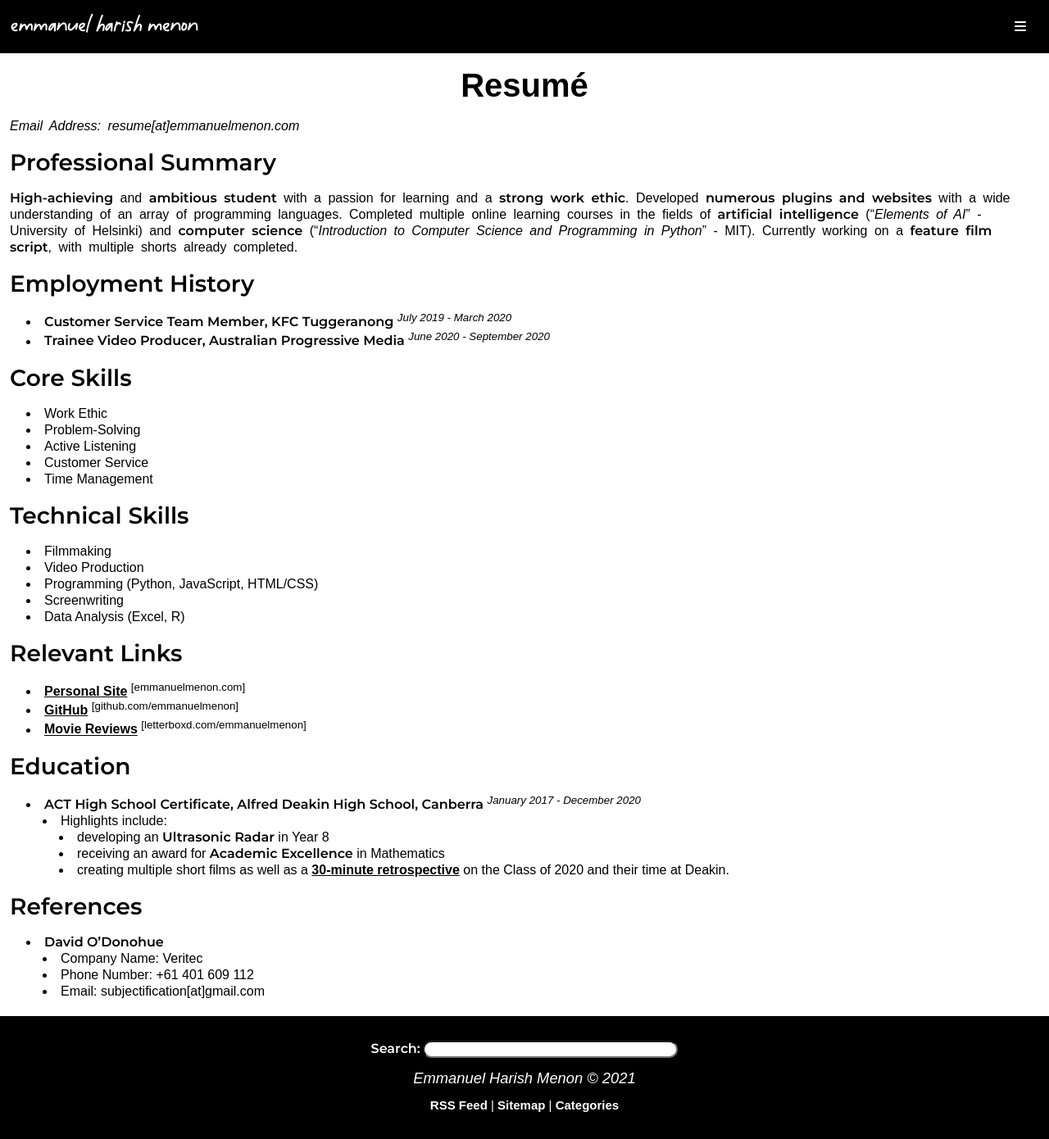
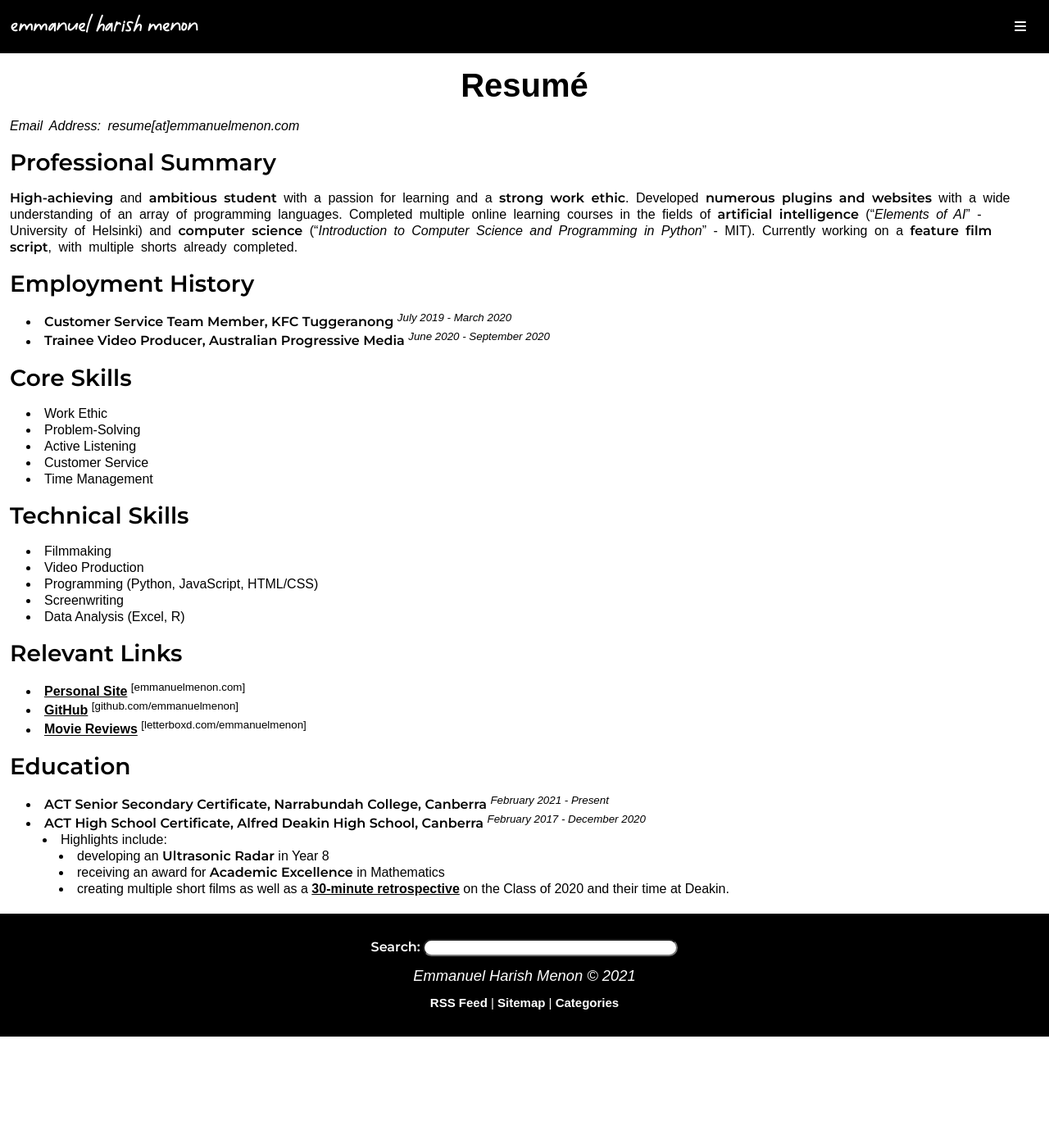
Before and after one commit to emmanuelmenon/emmanuelmenon.github.io, a Jekyll site: the page built from resume.md, in a window 1280 px wide and 1390 px high. Shown: the whole window at 82% size. Built offline with Jekyll 4.4.1, drawn with Linux system fonts in a browser that asks for light colours; nearby versions of some CDN libraries; some web fonts are replaced.

```diff
--- a/resume.md
+++ b/resume.md
@@ -32,16 +32,11 @@ title: Resumé
 - [Movie Reviews](https://letterboxd.com/emmanuelmenon) <sup>[letterboxd.com/emmanuelmenon]</sup>
 
 ## Education
-- **ACT High School Certificate, Alfred Deakin High School, Canberra** <sup>*January 2017 - December 2020*</sup>
+- **ACT Senior Secondary Certificate, Narrabundah College, Canberra** <sup>*February 2021 - Present*</sup>
+- **ACT High School Certificate, Alfred Deakin High School, Canberra** <sup>*February 2017 - December 2020*</sup>
     - Highlights include:
         - developing an **Ultrasonic Radar** in Year 8
         - receiving an award for **Academic Excellence** in Mathematics
         - creating multiple short films as well as a [30-minute retrospective](https://youtu.be/ieKmyYTtG5k) on the Class of 2020 and their time at Deakin.
 
-## References
-- **David O'Donohue**
-    - Company Name: Veritec
-    - Phone Number: +61 401 609 112
-    - Email: subjectification[at]gmail.com
-
 <p class="desktopHidden"></p>
```
Also changed, not shown: about.md (+19 -18 lines).
